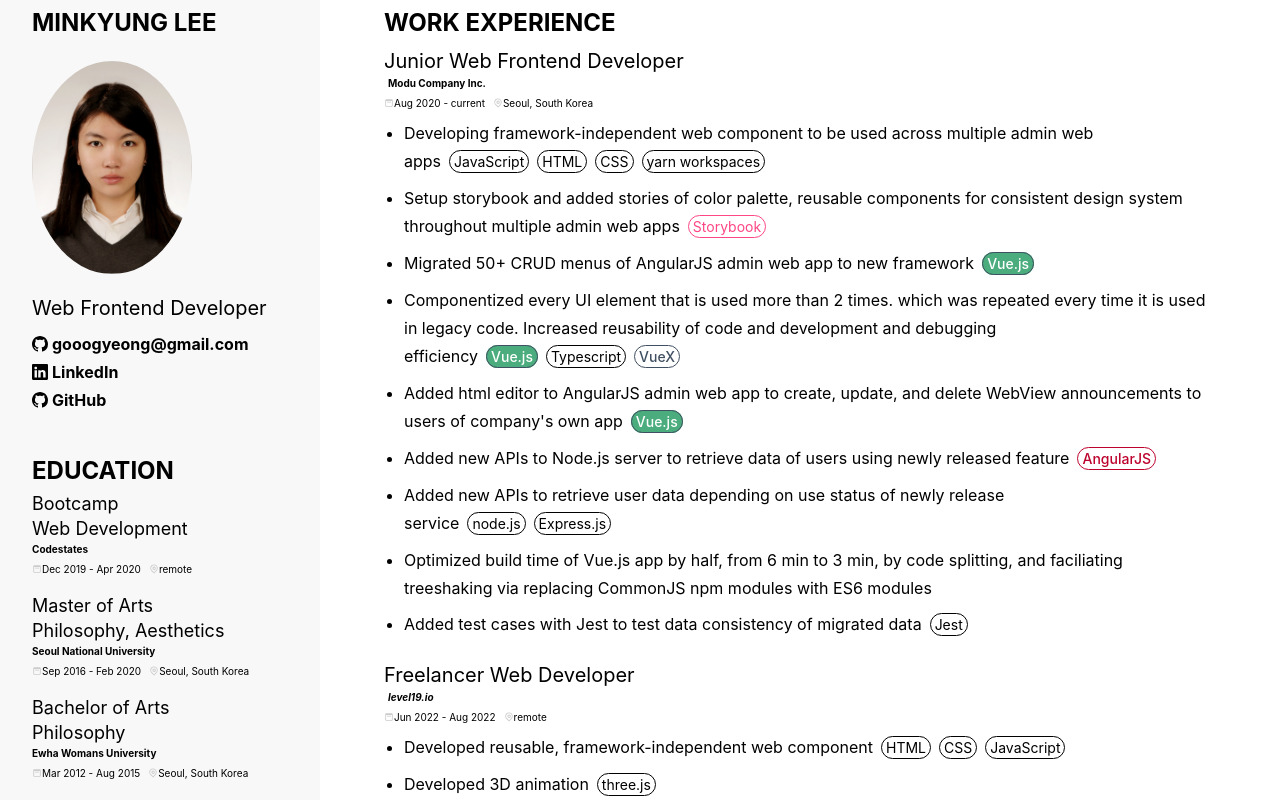
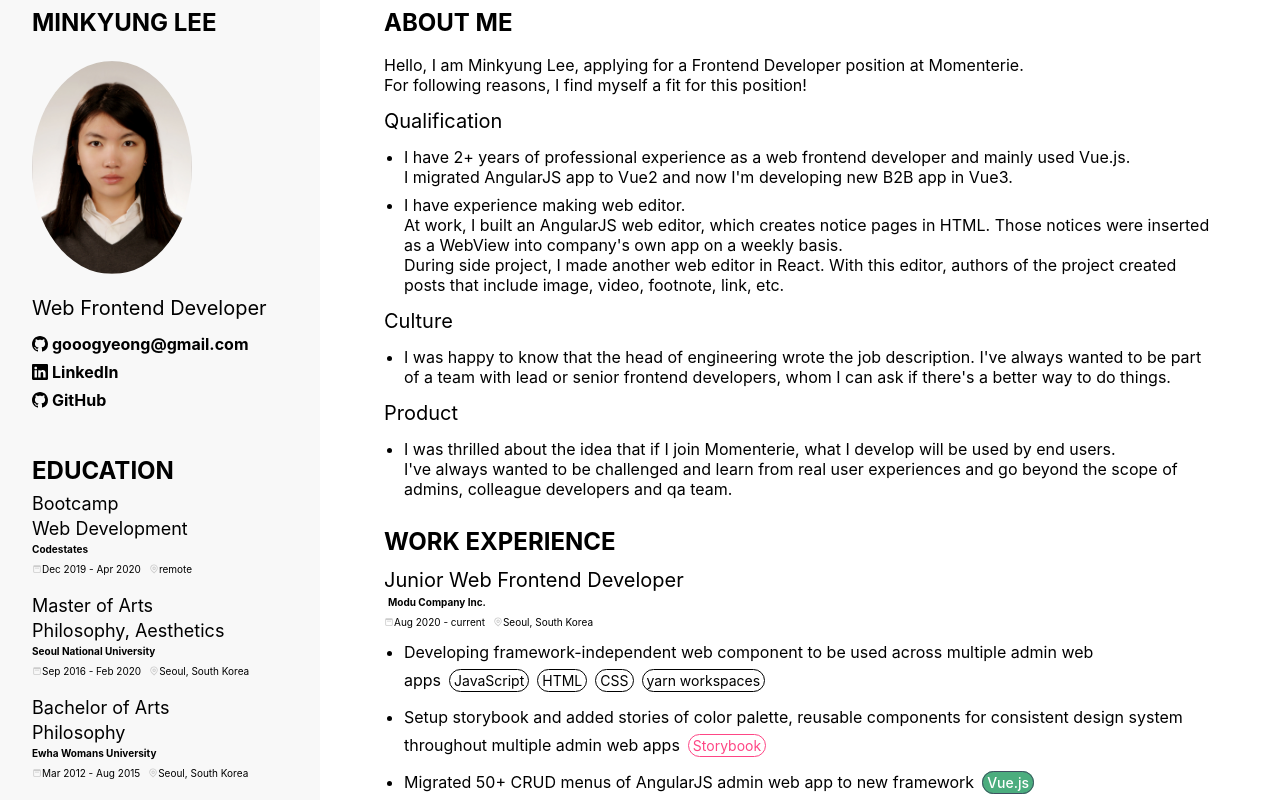
Before and after one commit to gooogyeong/project-resume, a Next.js app: page / in a window 1280 px wide. Shown: the top 800 px of the page. Built offline with nearby package versions, Linux system fonts and the light colour scheme.

Commit message:
feature: add momenterie summary

```diff
--- a/pages/index.js
+++ b/pages/index.js
@@ -13,6 +13,42 @@
         <Skill/>
       </div>
       <div className="resume__right">
+        <div>
+          <div className="title">About me</div>
+          <div>
+            <div style={{ fontSize: '1.6rem', 'margin': '1rem 0' }}>Hello, I am Minkyung Lee, applying for a Frontend Developer position at
+              Momenterie.<br/>
+              For following reasons, I find myself a fit for this position!
+            </div>
+            <div className="subtitle">Qualification<br/></div>
+            <ul>
+              <li>I have 2+ years of professional experience as a web frontend developer and mainly used Vue.js.<br/>
+                I migrated AngularJS app to Vue2 and now I'm developing new B2B app in Vue3.
+              </li>
+              <li>I have experience making web editor.<br/>
+                At work, I built an AngularJS web editor, which creates notice pages in HTML. Those notices were inserted as a
+                WebView into company's own app on a weekly basis.<br/>
+                During side project, I made another web editor in React. With this editor, authors of the project created posts
+                that include image, video, footnote, link, etc.
+              </li>
+            </ul>
+            <div className="subtitle">Culture</div>
+            <ul>
+              <li>I was happy to know that the head of engineering wrote the job description. I've always wanted to be
+                part
+                of a team with lead or senior frontend developers, whom I can ask if there's a better way to do things.
+              </li>
+            </ul>
+            <div className="subtitle">Product</div>
+            <ul>
+              <li>I was thrilled about the idea that if I join Momenterie, what I develop will be used by end
+                users.<br/>
+                I've always wanted to be challenged and learn from real user experiences and go beyond the scope of
+                admins, colleague developers and qa team.
+              </li>
+            </ul>
+          </div>
+        </div>
         <WorkExperience/>
       </div>
     </StyledResume>
```
